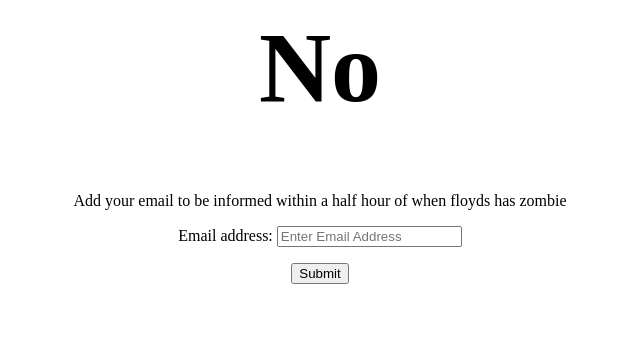
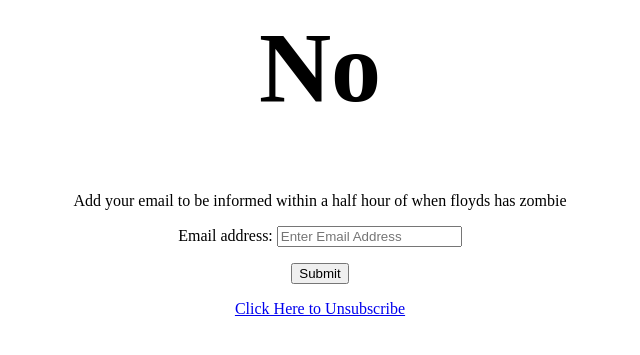
Before and after one commit to bambielli/zombie, a Django app: page / in a window 1280 px wide. Shown: the top 355 px of the page, without its empty margins (320-960 px from the left). Run offline with Django 3.2, Linux system fonts and the light colour scheme; data that the repository does not hold is empty.

Commit message:
css consolidation on scraper

```diff
--- a/scraper/templates/index.html
+++ b/scraper/templates/index.html
@@ -2,6 +2,15 @@
 
 .errorlist {
 	color: red;
+}
+
+.center {
+	text-align: center;
+}
+
+h1 {
+font-size: 100px;
+margin: 10 0 30 0;
 }
 
 h3 {
@@ -15,13 +24,17 @@ ul {
 
 </style>
 
-<h1 style="text-align:center; font-size: 100px; margin-bottom: 30px; margin-top: 10px;">{{zombie}}</h1>
+<h1 class="center">{{zombie}}</h1>
 </br>
 
-<h3 style="text-align:center">{{messages}}</h3>
-<p style="text-align:center">Add your email to be informed within a half hour of when floyds has zombie</p>
-<form style="text-align:center" method="POST" action="">
+<h3 class="center">{{messages}}</h3>
+<p class="center">Add your email to be informed within a half hour of when floyds has zombie</p>
+<form class="center" method="POST" action="">
 	{% csrf_token %}
     {{ form.as_p }}
     <input type="submit" value="Submit" />
 </form>
+
+<div class="center">
+	<a  href="unsubscribe/">Click Here to Unsubscribe</a>
+</div>
```
